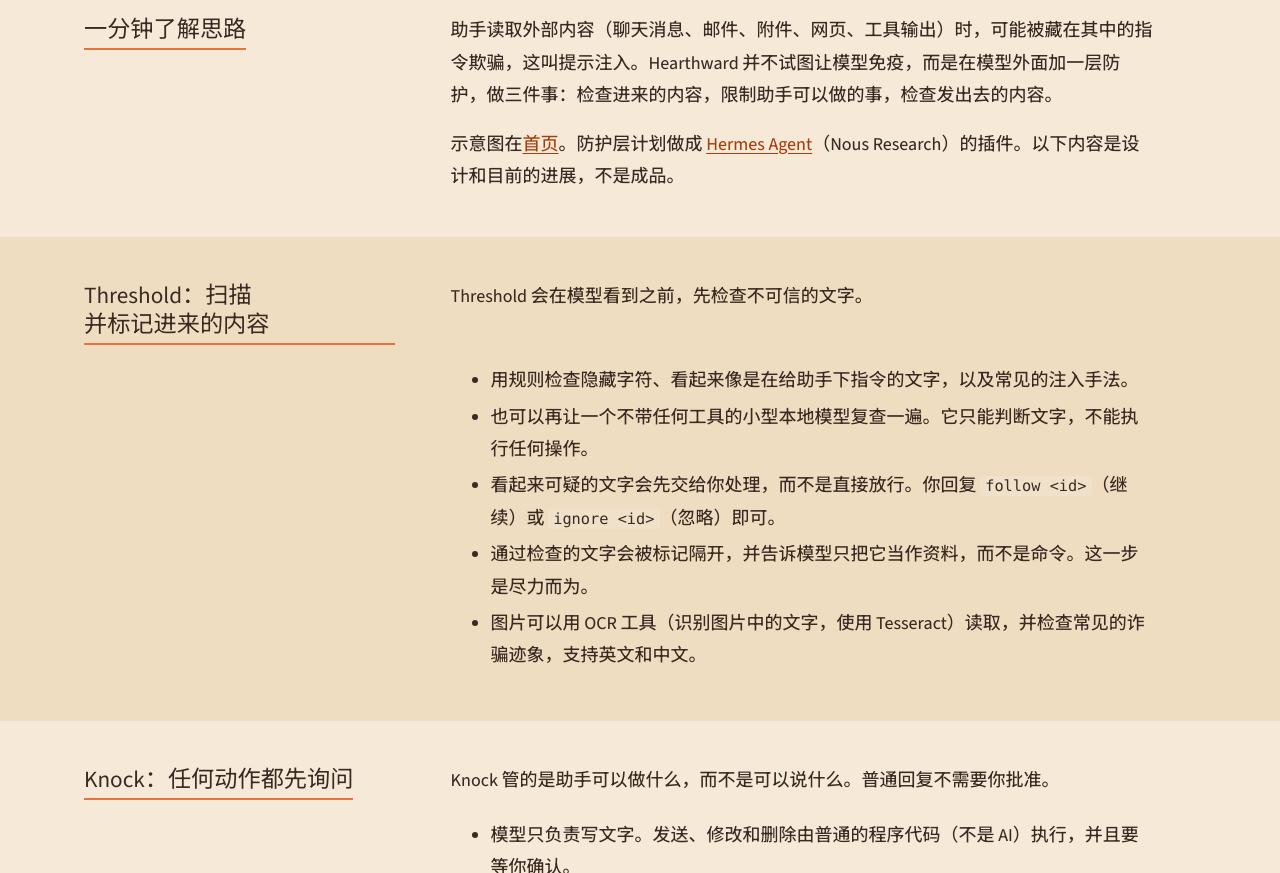
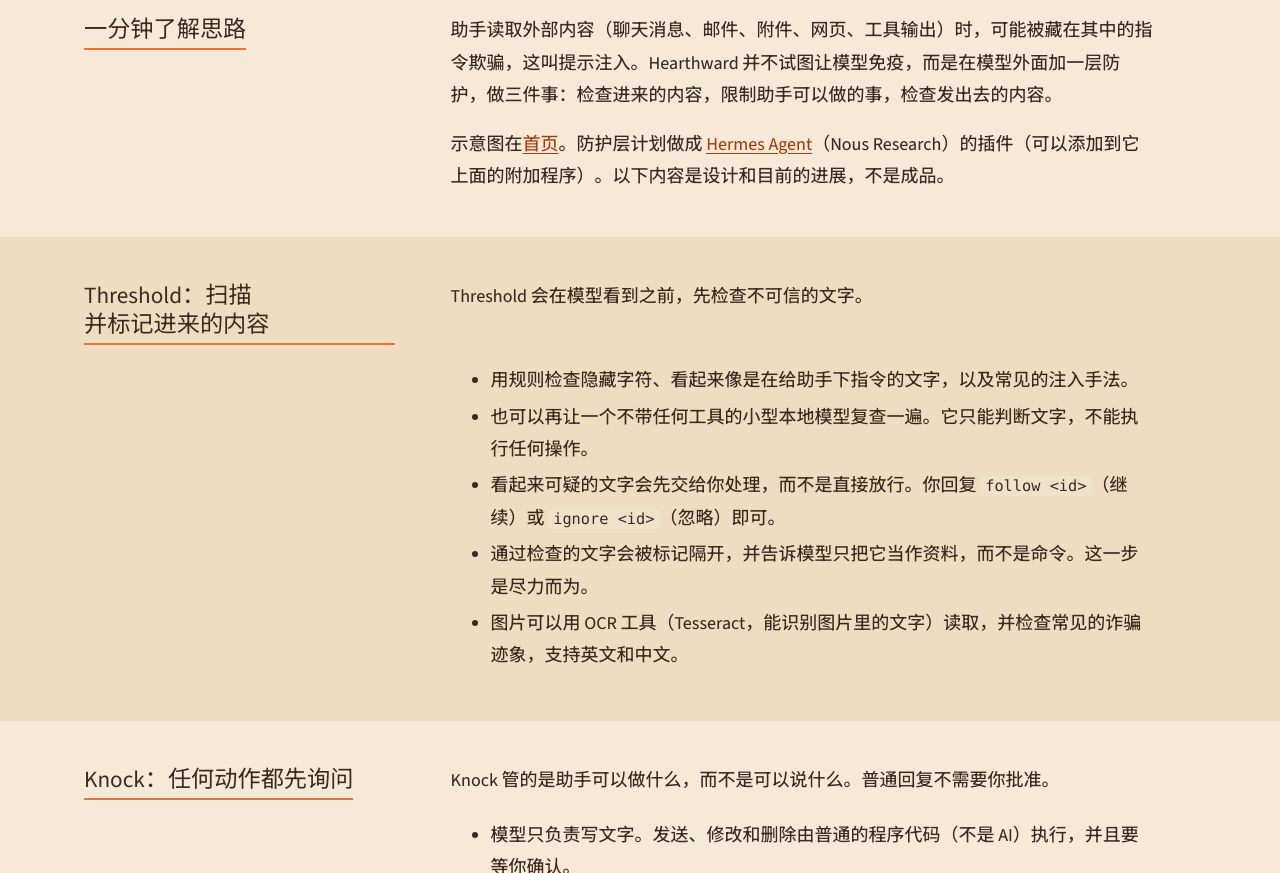
Before and after one commit to hearthward-ai/hearthward-ai.github.io, a plain HTML site: page zh/how-it-works.html in a window 1280 px wide. Shown: the part 400-1273 px from the top of the page. Drawn offline with Linux system fonts and the light colour scheme.

Commit message:
Roadmap: Gmail send item only under Done; polish zh OCR and plug-in glosses; rebuild fonts
Co-Authored-By: Claude Sonnet 5.5 <noreply@anthropic.com>

```diff
--- a/zh/how-it-works.html
+++ b/zh/how-it-works.html
@@ -60,7 +60,7 @@
 <div class="wrap">
     <h2>一分钟了解思路</h2>
     <p>助手读取外部内容（聊天消息、邮件、附件、网页、工具输出）时，可能被藏在其中的指令欺骗，这叫提示注入。Hearthward 并不试图让模型免疫，而是在模型外面加一层防护，做三件事：检查进来的内容，限制助手可以做的事，检查发出去的内容。</p>
-    <p>示意图在<a href="index.html#how">首页</a>。防护层计划做成 <a href="https://github.com/NousResearch/hermes-agent">Hermes Agent</a>（Nous Research）的插件。以下内容是设计和目前的进展，不是成品。</p>
+    <p>示意图在<a href="index.html#how">首页</a>。防护层计划做成 <a href="https://github.com/NousResearch/hermes-agent">Hermes Agent</a>（Nous Research）的插件（可以添加到它上面的附加程序）。以下内容是设计和目前的进展，不是成品。</p>
   </div>
 </section>
   <section id="threshold">
@@ -72,7 +72,7 @@
       <li>也可以再让一个不带任何工具的小型本地模型复查一遍。它只能判断文字，不能执行任何操作。</li>
       <li>看起来可疑的文字会先交给你处理，而不是直接放行。你回复 <code>follow &lt;id&gt;</code>（继续）或 <code>ignore &lt;id&gt;</code>（忽略）即可。</li>
       <li>通过检查的文字会被标记隔开，并告诉模型只把它当作资料，而不是命令。这一步是尽力而为。</li>
-      <li>图片可以用 OCR 工具（识别图片中的文字，使用 Tesseract）读取，并检查常见的诈骗迹象，支持英文和中文。</li>
+      <li>图片可以用 OCR 工具（Tesseract，能识别图片里的文字）读取，并检查常见的诈骗迹象，支持英文和中文。</li>
     </ul>
   </div>
 </section>
```
Also changed, not shown: roadmap.html (+0 -1 lines), zh/roadmap.html (+0 -1 lines), fonts/hw-han-body-450.woff2, fonts/hw-han-bold-650.woff2, fonts/hw-han-head-400.woff2, fonts/hw-han-toggle-450.woff2, fonts/hw-sans-body-vf.woff2.
